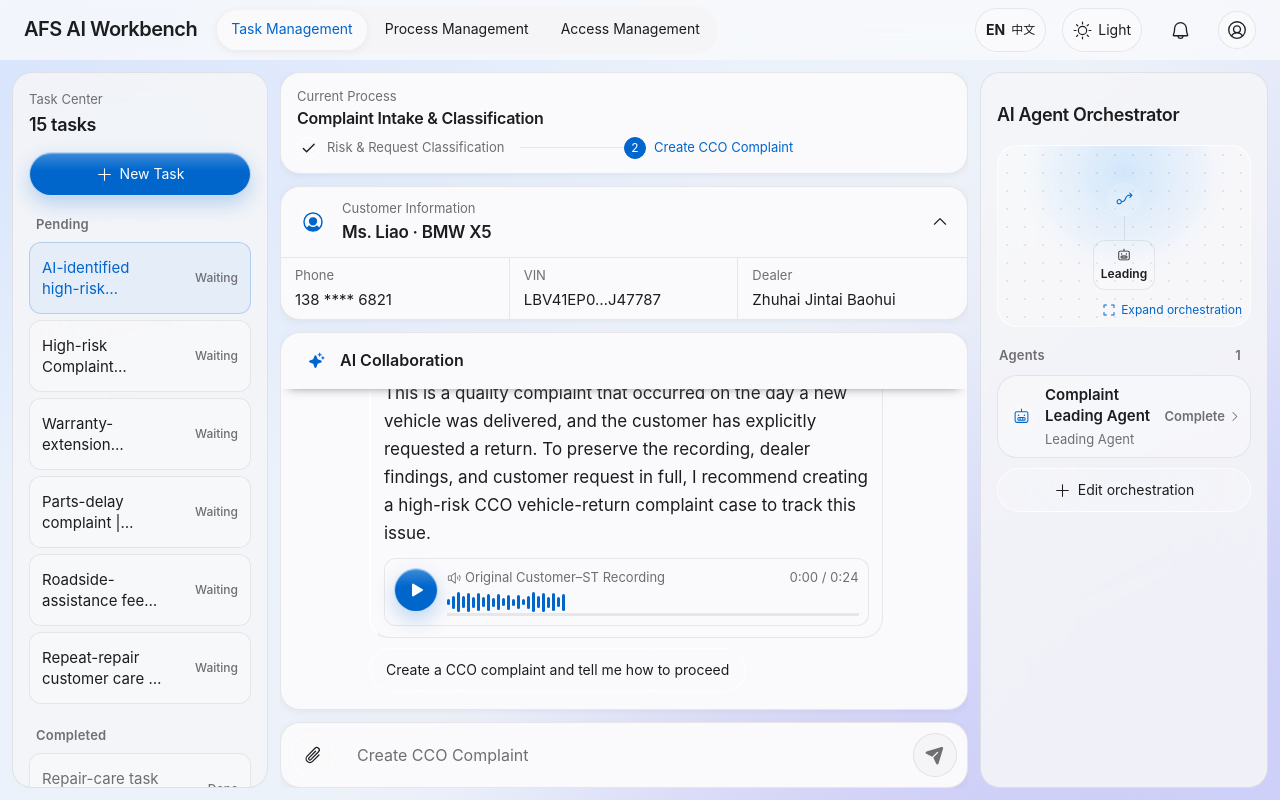
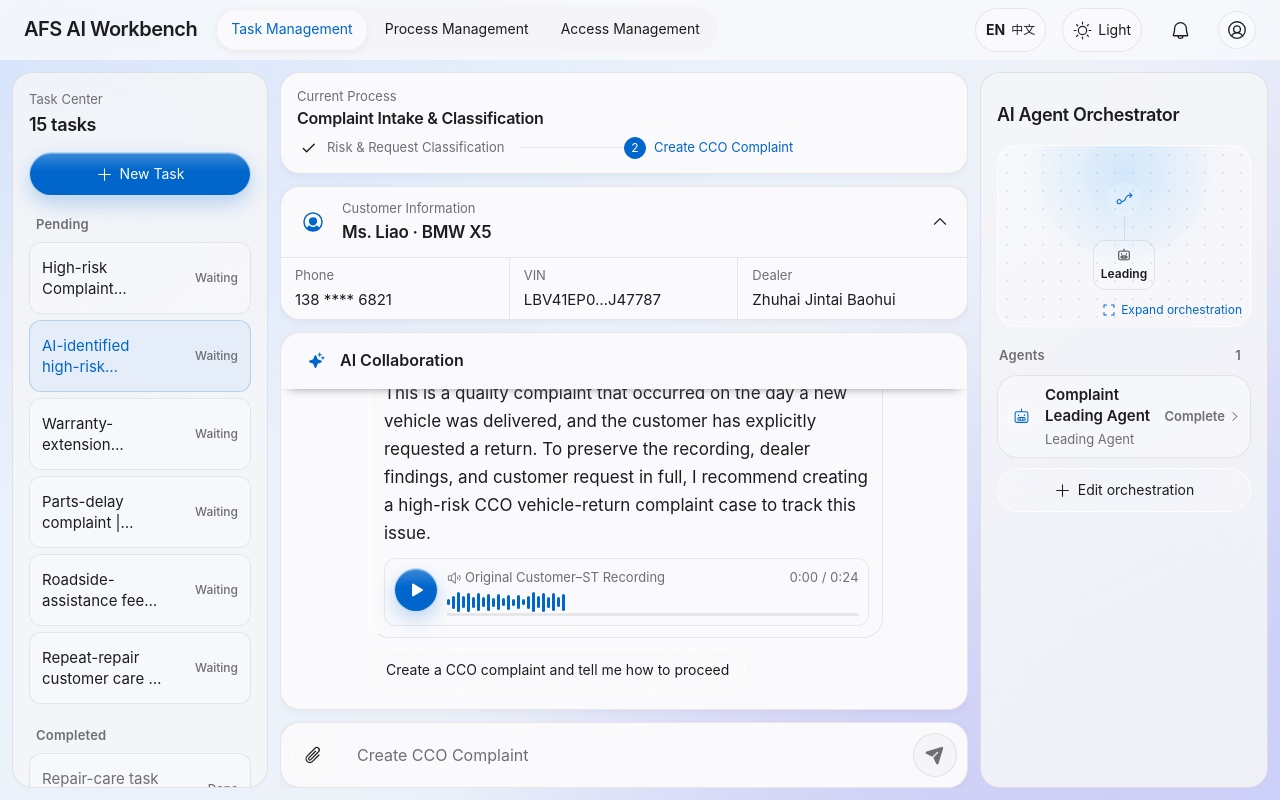
Before and after one commit to congwei98/afs-ai-demo-web, a Next.js app: page /chat in a window 1280 px wide. Built offline with nearby package versions, Linux system fonts and the light colour scheme.

Commit message:
feat: stream complaint investigation task

```diff
--- a/app/chat/ChatWorkbench.tsx
+++ b/app/chat/ChatWorkbench.tsx
@@ -176,13 +176,13 @@
 ];
 
 const complaintInvestigationMessages: Message[] = [
-  { id: 1, role: "system", body: "后台处理完成｜来电已转写并完成风险识别", visible: 22 },
   {
-    id: 2,
+    id: 1,
     role: "assistant",
     lead: "识别到一个高风险投诉。",
     body: "客户廖女士于 2026 年 4 月 1 日在珠海锦泰宝汇购买 BMW X5，提车当天回家路上出现发动机抖动。经销商初步判断为点火线圈故障并建议维修，但客户认为新车存在质量问题，不接受维修并明确要求退车。",
     visible: 0,
+    streaming: true,
     tone: "risk",
     showRecording: false,
     actions: ["Start Compliant Investigation", "要求补充更多信息"],
@@ -307,12 +307,13 @@
   const [repairQueryNeedsDetail, setRepairQueryNeedsDetail] = useState(false);
   const [complaintMessages, setComplaintMessages] = useState<Message[]>(complaintInvestigationMessages);
   const [complaintAgentStates, setComplaintAgentStates] = useState<Record<string, AgentStatus>>({
-    "complaint-leading": "done",
-    "complaint-investigation-process": "waiting",
+    "complaint-leading": "waiting",
   });
+  const [complaintInvestigationStarted, setComplaintInvestigationStarted] = useState(false);
   const nextId = useRef(3);
   const timers = useRef<ReturnType<typeof setTimeout>[]>([]);
   const repairQueryTimer = useRef<ReturnType<typeof setTimeout> | null>(null);
+  const complaintTimers = useRef<ReturnType<typeof setTimeout>[]>([]);
   const messageEnd = useRef<HTMLDivElement>(null);
   const fileInput = useRef<HTMLInputElement>(null);
   const initialStarted = useRef(false);
@@ -346,7 +347,7 @@
     detail: repairQueryStatus === "done" ? `已查询 ${repairQueryVehicle} 的全部维修记录，共返回 ${mockRepairRecords.length} 条。` : "正在识别车辆标识并查询全部维修工单。",
     instruction: `查询 ${repairQueryVehicle} 的全部维修记录，并按时间顺序返回。`,
   }] : [], [repairQueryStatus, repairQueryVehicle]);
-  const activeGraphNodes = taskView === "repair-query" ? repairQueryNodes : taskView === "complaint-investigation" ? complaintInvestigationNodes : graphNodes;
+  const activeGraphNodes = taskView === "repair-query" ? repairQueryNodes : taskView === "complaint-investigation" ? complaintInvestigationNodes.filter((node) => node.id === "complaint-leading" || complaintInvestigationStarted) : graphNodes;
   const activeAgentStates = taskView === "repair-query" && repairQueryStatus ? { "adhoc-repair-history": repairQueryStatus } : taskView === "complaint-investigation" ? complaintAgentStates : agentStates;
   const selected = activeGraphNodes.find((node) => node.id === selectedNode) ?? activeGraphNodes[0];
 
@@ -355,11 +356,36 @@
     timers.current = [];
   };
 
+  const clearComplaintTimers = () => {
+    complaintTimers.current.forEach(clearTimeout);
+    complaintTimers.current = [];
+  };
+
   useEffect(() => () => {
     clearTimers();
+    clearComplaintTimers();
     if (repairQueryTimer.current) clearTimeout(repairQueryTimer.current);
     initialStarted.current = false;
   }, []);
+
+  const startComplaintInvestigationTask = () => {
+    clearComplaintTimers();
+    setComplaintInvestigationStarted(false);
+    setComplaintAgentStates({ "complaint-leading": "running" });
+    setComplaintMessages(complaintInvestigationMessages.map((message) => ({ ...message, visible: 0, streaming: true })));
+    let visible = 0;
+    const streamResponse = () => {
+      visible += 1;
+      setComplaintMessages((current) => current.map((message) => ({ ...message, visible })));
+      if (visible < complaintInvestigationMessages[0].body.length) {
+        complaintTimers.current.push(setTimeout(streamResponse, 24));
+        return;
+      }
+      setComplaintMessages((current) => current.map((message) => ({ ...message, visible: complaintInvestigationMessages[0].body.length, streaming: false })));
+      setComplaintAgentStates({ "complaint-leading": "done" });
+    };
+    complaintTimers.current.push(setTimeout(streamResponse, 180));
+  };
 
   useEffect(() => {
     if (initialStarted.current) return;
@@ -673,6 +699,7 @@
         body: "Compliant Investigation 已启动。我会先核实车辆故障、经销商检查结论与客户退车诉求，并在需要业务确认时发起补充信息请求。",
         visible: 72,
       }]);
+      setComplaintInvestigationStarted(true);
       setComplaintAgentStates({ "complaint-leading": "done", "complaint-investigation-process": "running" });
       return;
     }
@@ -706,7 +733,7 @@
           stage={stage}
           taskView={taskView}
           approvals={approvals}
-          onSelectTask={(task) => { setTaskView(task); setDrawer(null); setGraphOpen(false); setSelectedNode(null); }}
+          onSelectTask={(task) => { if (task === "complaint-investigation") startComplaintInvestigationTask(); setTaskView(task); setDrawer(null); setGraphOpen(false); setSelectedNode(null); }}
           onCreateTask={() => {
             if (repairQueryTimer.current) clearTimeout(repairQueryTimer.current);
             setTaskView("repair-query");
@@ -851,8 +878,8 @@
     <button className="new-task-button" onClick={createTask}><Plus size={17} />{t("新建任务")}</button>
     {isStarted && !isFinished && <><div className="task-section-label">{t("进行中")}</div>{demoTask}{mockLabel && <button className="mock-task-button" onClick={onMock}>{t(mockLabel)}<ArrowRight size={16} /></button>}</>}
     <div className="task-section-label">{t("待处理")}</div>
+    {investigationTask}
     {!isStarted && demoTask}
-    {investigationTask}
     {approvalTasks.map((task) => <button className={`task-list-item approval ${taskView === task.id ? "active" : ""}`} key={task.id} onClick={() => onSelectTask(task.id)}><span title={t(task.title)}>{t(task.title)}</span><b title={t("需审批")}>{compactStatus("需审批")}</b></button>)}
     {visiblePending.map((task) => <button className={`task-list-item ${task.id === "repair-query" && taskView === "repair-query" ? "active" : ""}`} key={task.id} onClick={() => task.id === "repair-query" && onSelectTask("repair-query")}><span title={task.id === "repair-query" && repairQueryRequest ? `${t("车辆维修记录查询")} | ${repairQueryVehicle}` : t(task.title)}>{task.id === "repair-query" && repairQueryRequest ? `${t("车辆维修记录查询")} | ${repairQueryVehicle}` : t(task.title)}</span><b>{compactStatus(task.id === "repair-query" ? repairQueryStatus === "done" ? "已完成" : repairQueryStatus === "running" ? "处理中" : task.status : task.status)}</b></button>)}
     <div className="task-section-label">{t("已完成")}</div>
```
Also changed, not shown: 1 other file (tests, documents, lock files or other folders).
